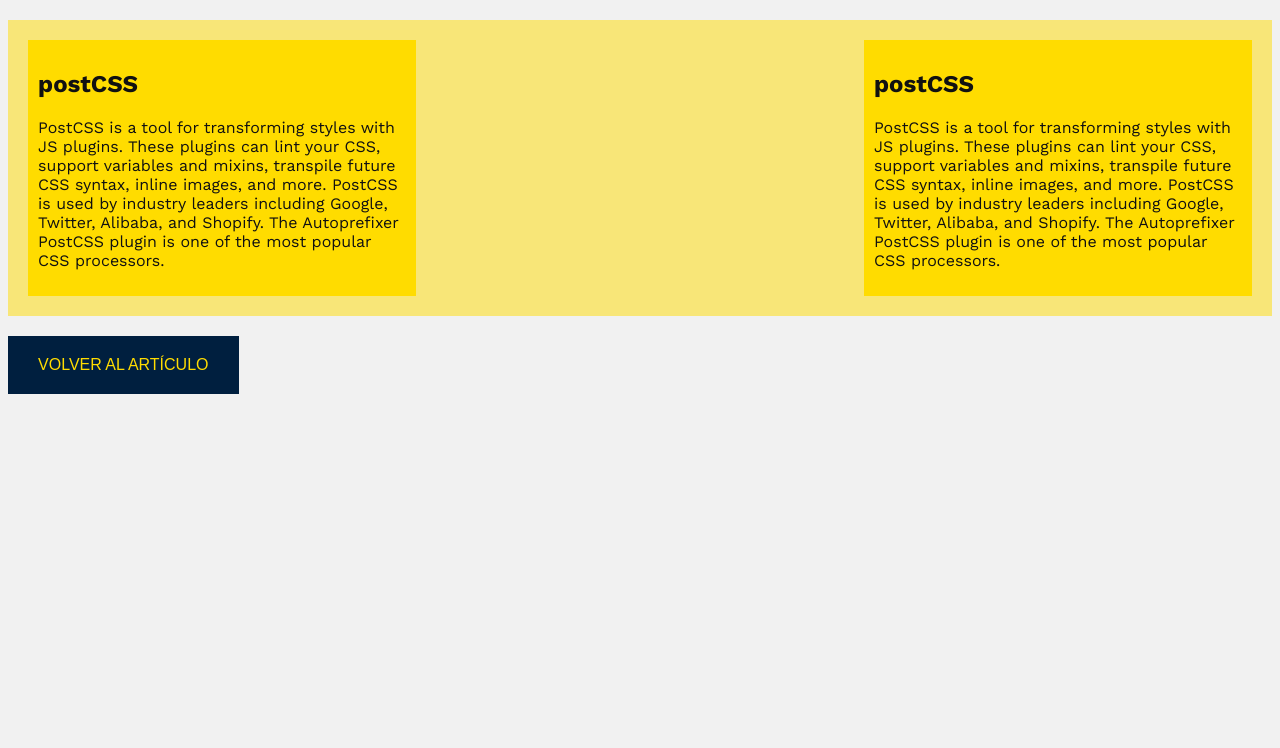
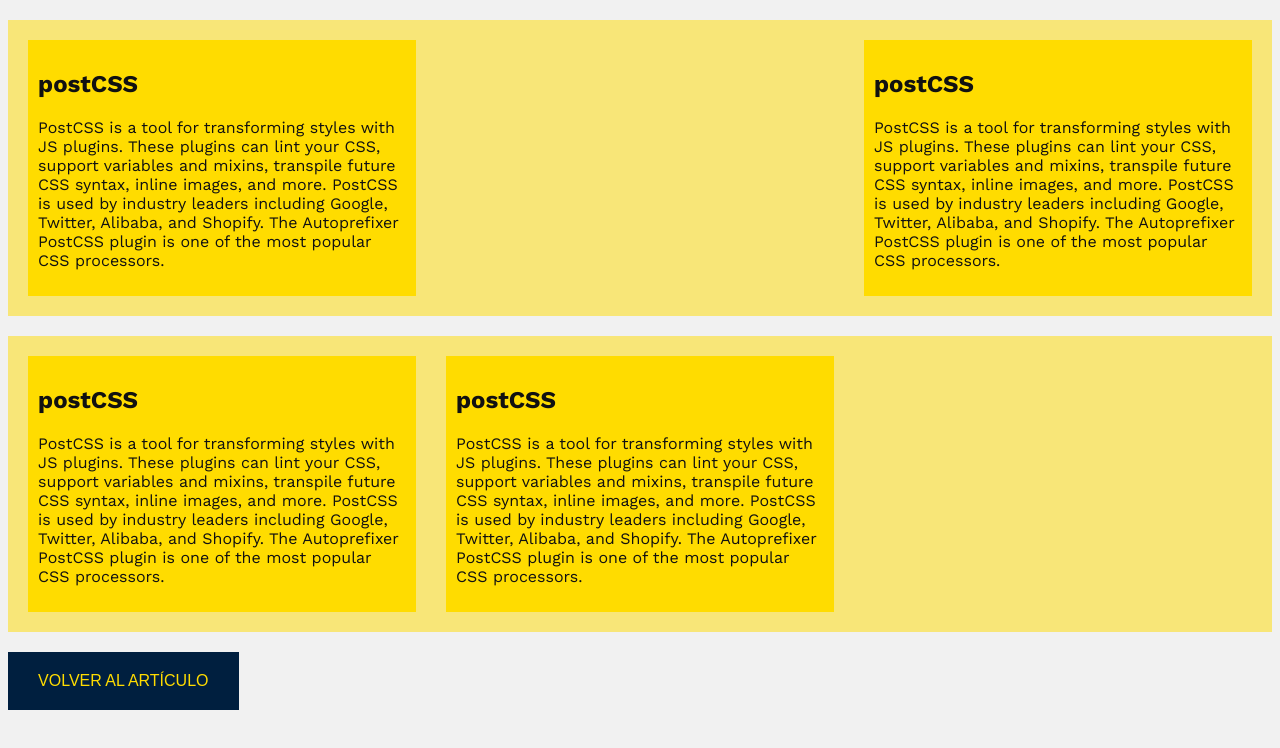
Before and after one commit to jorgeatgu/gulp-postCSS, a website: page grid-lost-postcss/segundo-ejemplo.html in a window 1280 px wide. Drawn offline with nearby package versions, Linux system fonts and the light colour scheme.

Commit message:
ajustando los ejemplos

```diff
--- a/grid-lost-postcss/segundo-ejemplo.html
+++ b/grid-lost-postcss/segundo-ejemplo.html
@@ -27,6 +27,17 @@
             <p>PostCSS is a tool for transforming styles with JS plugins. These plugins can lint your CSS, support variables and mixins, transpile future CSS syntax, inline images, and more. PostCSS is used by industry leaders including Google, Twitter, Alibaba, and Shopify. The Autoprefixer PostCSS plugin is one of the most popular CSS processors.</p>
         </article>
     </section>
+
+    <section class="segundo-negativo  section-s">
+        <article>
+            <h2>postCSS</h2>
+            <p>PostCSS is a tool for transforming styles with JS plugins. These plugins can lint your CSS, support variables and mixins, transpile future CSS syntax, inline images, and more. PostCSS is used by industry leaders including Google, Twitter, Alibaba, and Shopify. The Autoprefixer PostCSS plugin is one of the most popular CSS processors.</p>
+        </article>
+        <article>
+            <h2>postCSS</h2>
+            <p>PostCSS is a tool for transforming styles with JS plugins. These plugins can lint your CSS, support variables and mixins, transpile future CSS syntax, inline images, and more. PostCSS is used by industry leaders including Google, Twitter, Alibaba, and Shopify. The Autoprefixer PostCSS plugin is one of the most popular CSS processors.</p>
+        </article>
+    </section>
     <button class="btn-volver-blog">
         <span>VOLVER AL ARTÍCULO</span>
     </button>
--- a/grid-lost-postcss/src/css/styles.css
+++ b/grid-lost-postcss/src/css/styles.css
@@ -35,7 +35,8 @@
 	}
 }
 
-.segundo {
+.segundo,
+.segundo-negativo {
 	lost-utility: clearfix;
 	bgc: rgba(255, 220, 0,.5);
 	color: #111;
@@ -48,8 +49,14 @@
 	}
 }
 
+.segundo-negativo {
+	article:first-child {
+		lost-offset: row -1/3;
+	}
+}
+
 .tercero {
-	lost-center: 1024px;
+	lost-center: 900px;
 	bgc: rgba(1, 255, 112, .5);
 	color: #001F3F;
 	article {
@@ -75,9 +82,6 @@
 
 .quinto {
 	lost-utility: edit;
-	article {
-		lost-column: 1/5;
-	}
 }
 
 .sexto {
```
Also changed, not shown: grid-lost-postcss/dist/css/styles.css.
